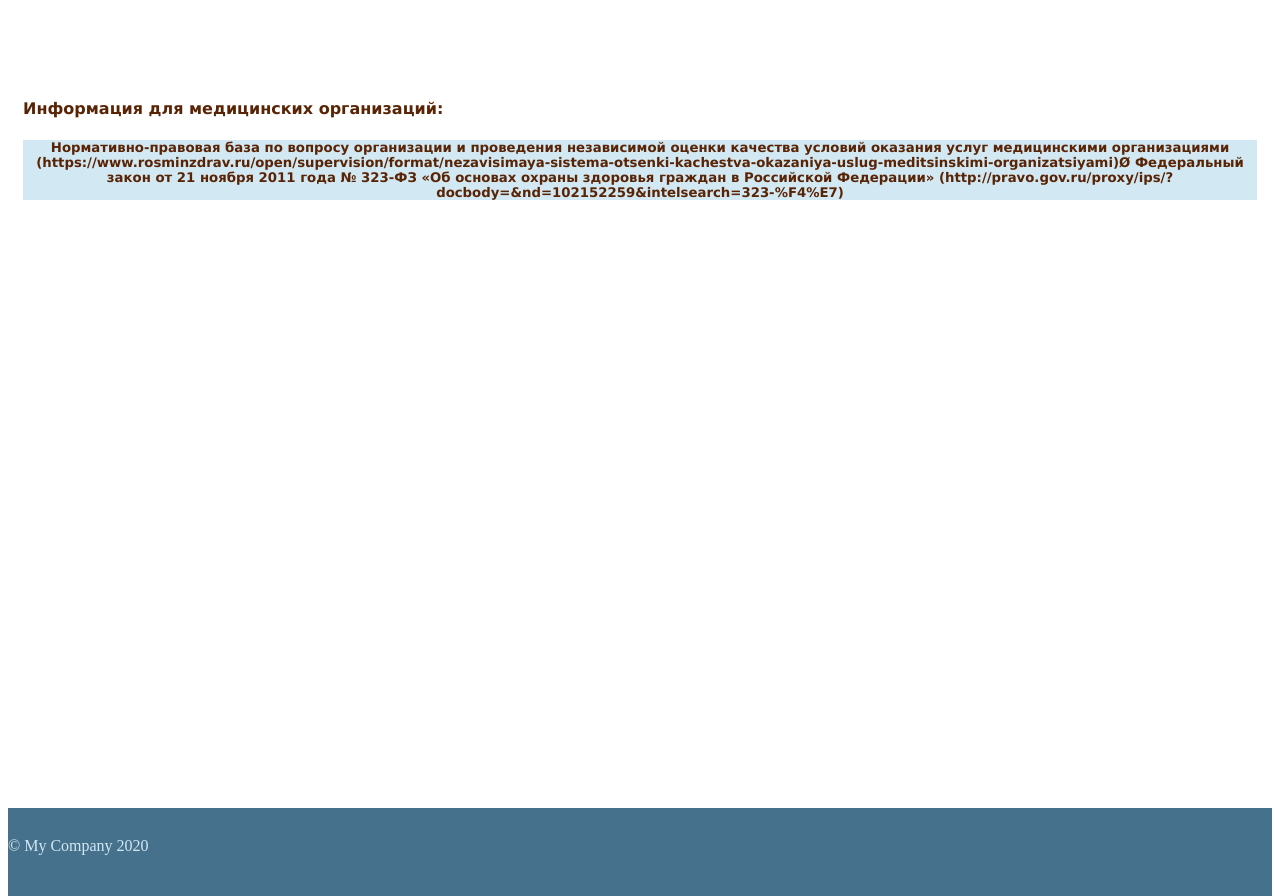
After one commit to DmitriyGold/Sanatoriy_mid, a Yii app: template views/site/info.php in a window 1280 px wide. The commit adds this page. Run offline with PHP 8.4 and a stand-in for Yii, Linux system fonts and the light colour scheme; the template is opened without the code that fills it, so the values that code supplies are empty; some libraries are stand-ins or nearby versions.

Commit message:
работа

```diff
--- a/controllers/SiteController.php
+++ b/controllers/SiteController.php
@@ -172,4 +172,8 @@ class SiteController extends AppController {
         return $this->render('conditions');
     }
 
+    public function actionInfo() {
+        return $this->render('info');
+    }
+
 }
--- a/views/layouts/app_main.php
+++ b/views/layouts/app_main.php
@@ -49,7 +49,9 @@ AppAsset::register($this);
 
                         <div class="row p-0 pt-2 m-0">
                             <div class="col-lg-2 text-center text-lg-left align-self-lg-center">
-                                <a href="<?= Url::to(['/site/index']); ?>"><img class="my-logo m-2" src="<?= Url::to('@web/images/soyuz-logo.png') ?>" alt="Логотип"></a>
+                                <a href="<?= Url::to(['/site/index']); ?>">
+                                    <img class="my-logo m-2" src="<?= Url::to('@web/images/soyuz-logo.jpg') ?>" alt="Логотип">
+                                </a>
 
                             </div>
 
@@ -115,6 +117,7 @@ AppAsset::register($this);
                                         <a class="dropdown-item" href="<?= Url::to(['/add_services/temp']) ?>">Отзывы???</a>
                                         <a class="dropdown-item" href="<?= Url::to(['/site/museums']); ?>">Интересные места рядом</a>
                                         <a class="dropdown-item" href="<?= Url::to(['/site/conditions']); ?>">Условия оказания медицинской помощи</a>
+                                        <a class="dropdown-item" href="<?= Url::to(['/site/info']); ?>">Информация для медицинских организаций</a>
                                         <a class="dropdown-item" href="<?= Url::to(['/site/requisites']); ?>">Карточка реквизитов</a>
                                     </div>
                                 </li>
--- a/views/site/index.php
+++ b/views/site/index.php
@@ -3,7 +3,7 @@
 
 use yii\helpers\Url;
 
-$this->title = 'Санаторий-профилакторий «Курорт-парк «Союз» МИД России». НЕ Официальный сайт';
+$this->title = 'Санаторий-профилакторий «Курорт-парк «Союз» МИД России». Официальный сайт';
 ?>
 <div class="site-index my-content">
 
--- /dev/null
+++ b/views/site/info.php
@@ -0,0 +1,39 @@
+<?php
+
+use yii\helpers\Html;
+
+$this->title = 'Информация для медицинских организаций';
+
+?>
+
+<?php
+$this->params['breadcrumbs'][] = $this->title;
+?>
+
+<div class="site-about mt-5 mb-1 pt-5 container">
+
+    <div class="row">
+        <div class="col-12">
+            <h4>Информация для медицинских организаций:</h4>
+        </div>
+    </div>
+
+</div>
+
+<div class="jumbotron my-background-col">
+    <h5><strong> Нормативно-правовая база по вопросу организации и проведения
+            независимой оценки качества условий оказания услуг медицинскими организациями
+            (https://www.rosminzdrav.ru/open/supervision/format/nezavisimaya-sistema-otsenki-kachestva-okazaniya-uslug-meditsinskimi-organizatsiyami)Ø
+            Федеральный закон от 21 ноября 2011 года № 323-ФЗ «Об основах охраны здоровья граждан в Российской Федерации»
+            (http://pravo.gov.ru/proxy/ips/?docbody=&nd=102152259&intelsearch=323-%F4%E7)</strong></h5>
+</div>
+
+
+<div class="site-about mt-2 pt-2 container">
+    <div class="row">
+
+
+
+    </div>
+
+</div>
--- a/web/css/site.css
+++ b/web/css/site.css
@@ -14,6 +14,11 @@ body {
 
 .wrap > .container {
     padding: 70px 15px 20px;
+}
+
+
+ul .breadcrumb {
+    margin-top: 152px !important;
 }
 
 .my-content {
```
Also changed, not shown: web/images/soyuz-logo.jpg (added), web/images/soyuz-logo.png (deleted).
